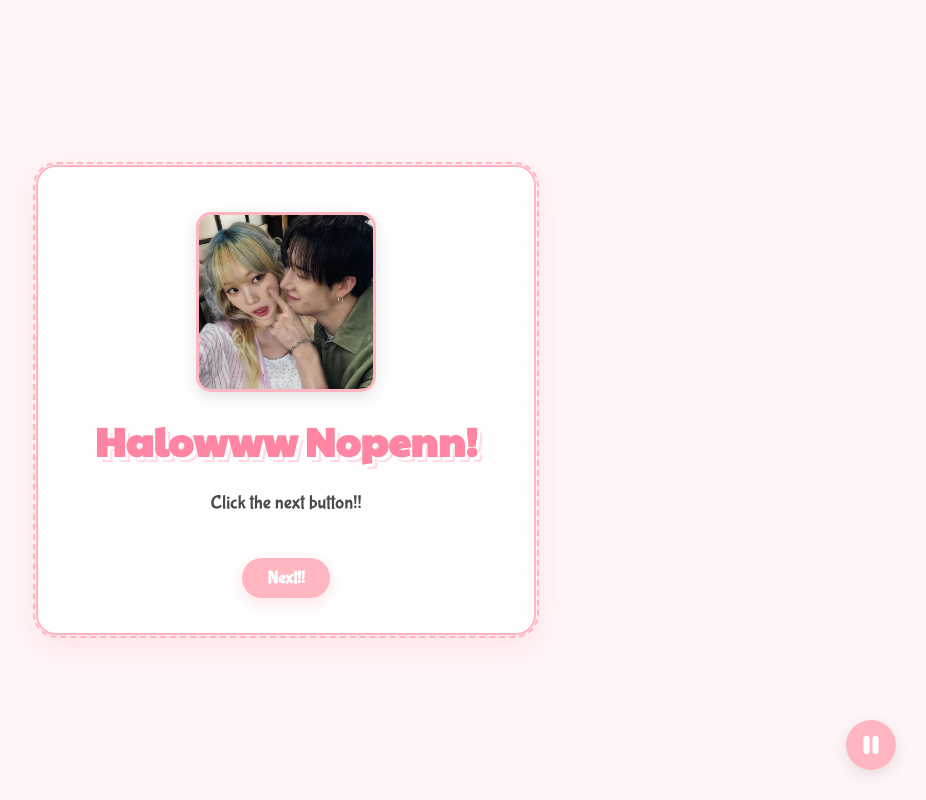
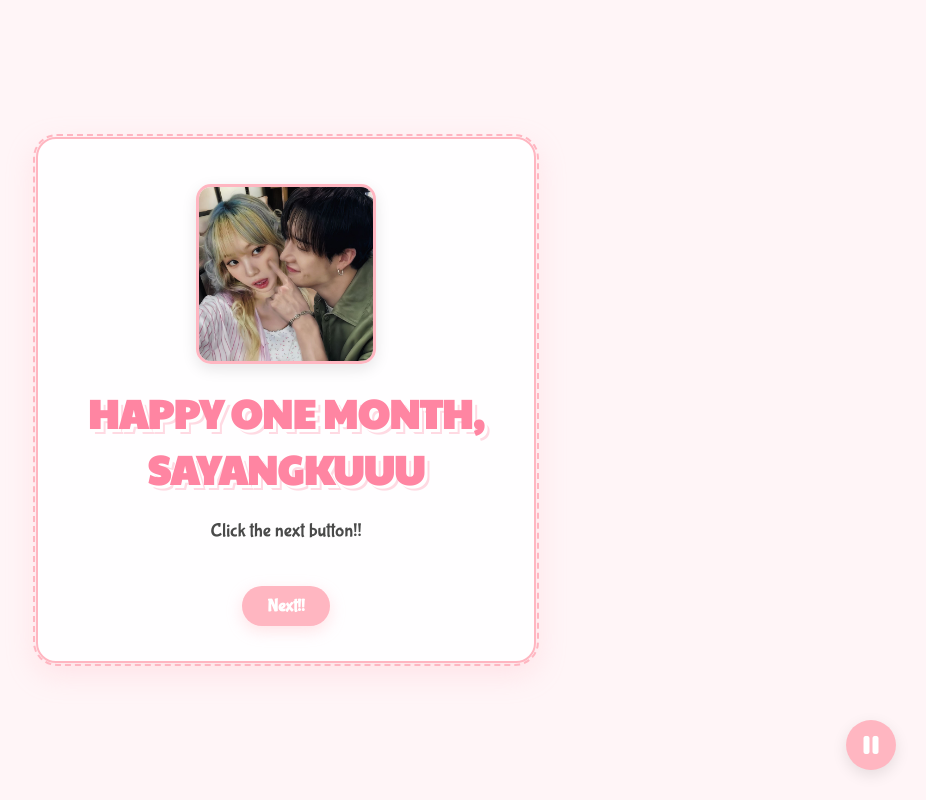
Before and after one commit to radenat/happyy-onemonth, a plain HTML site: page index.html in a window 1280 px wide. Shown: the whole page, without its empty margins (354-1280 px from the left). Drawn offline with Linux system fonts and the light colour scheme.

Commit message:
Update index.html

```diff
--- a/index.html
+++ b/index.html
@@ -456,7 +456,7 @@
             <div class="image-container">
                 <img src="menyou.jpg" alt="Cute Sanrio Characters">
             </div>
-            <h1>Halowww Nopenn!</h1>
+            <h1>HAPPY ONE MONTH, SAYANGKUUU</h1>
             <p>Click the next button!!</p>
             <button class="btn" id="nextBtn1">Next!!</button>
         </div>
```
